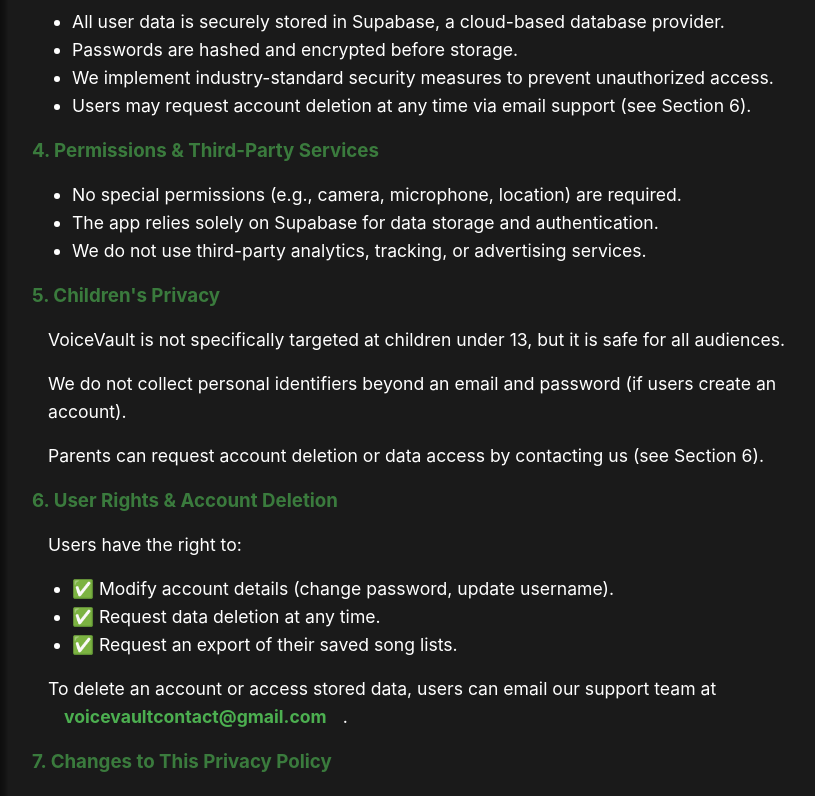
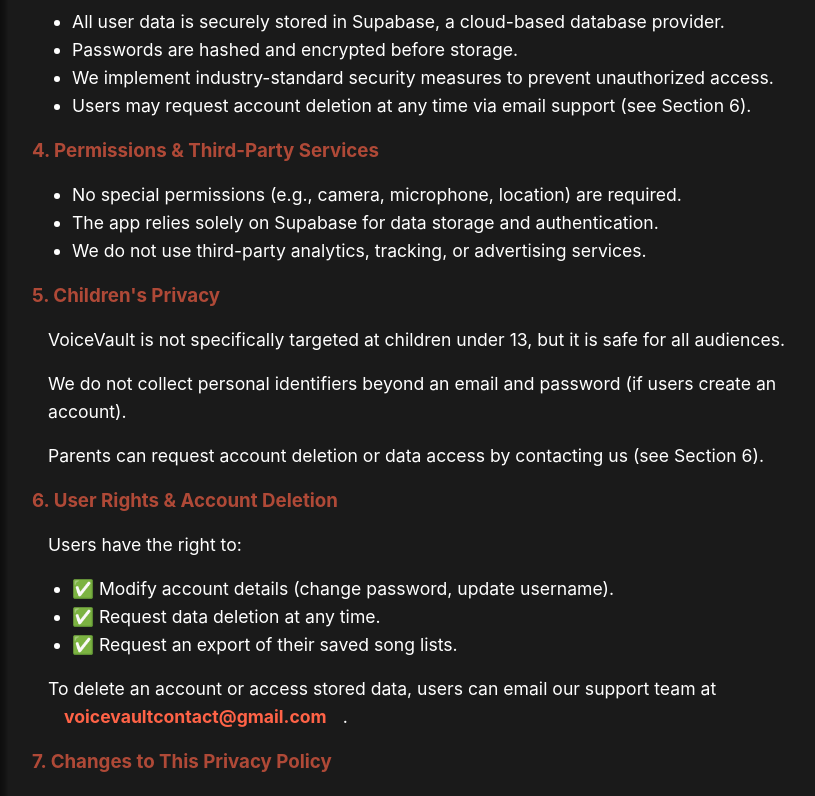
Before and after one commit to Can1Cyp2/VoiceVault-Landing, a React (Create React App) app in the folder voicevault-landing/: page / in a window 1280 px wide. Shown: the part 1360-2156 px from the top of the page, without its empty margins (208-1023 px from the left). Built offline with nearby package versions, Linux system fonts and the light colour scheme.

Commit message:
Added colour to match the oragne theme of actual app

```diff
--- a/voicevault-landing/src/App.css
+++ b/voicevault-landing/src/App.css
@@ -25,7 +25,7 @@
 }
 
 .voicevaultUsers-container a {
-  color: #4caf50; /* Highlighted email link */
+  color: tomato; /* Highlighted email link */
   text-decoration: underline;
   font-weight: bold;
   margin: 1rem;
@@ -44,7 +44,7 @@
 .privacy-policy h2,
 .privacy-policy h3,
 .privacy-policy h4 {
-  color: #4caf50;
+  color: tomato;
 }
 
 .privacy-policy p,
@@ -54,7 +54,7 @@
 }
 
 .privacy-policy a {
-  color: #4caf50;
+  color: tomato;
   text-decoration: none;
   font-weight: bold;
 }
```
